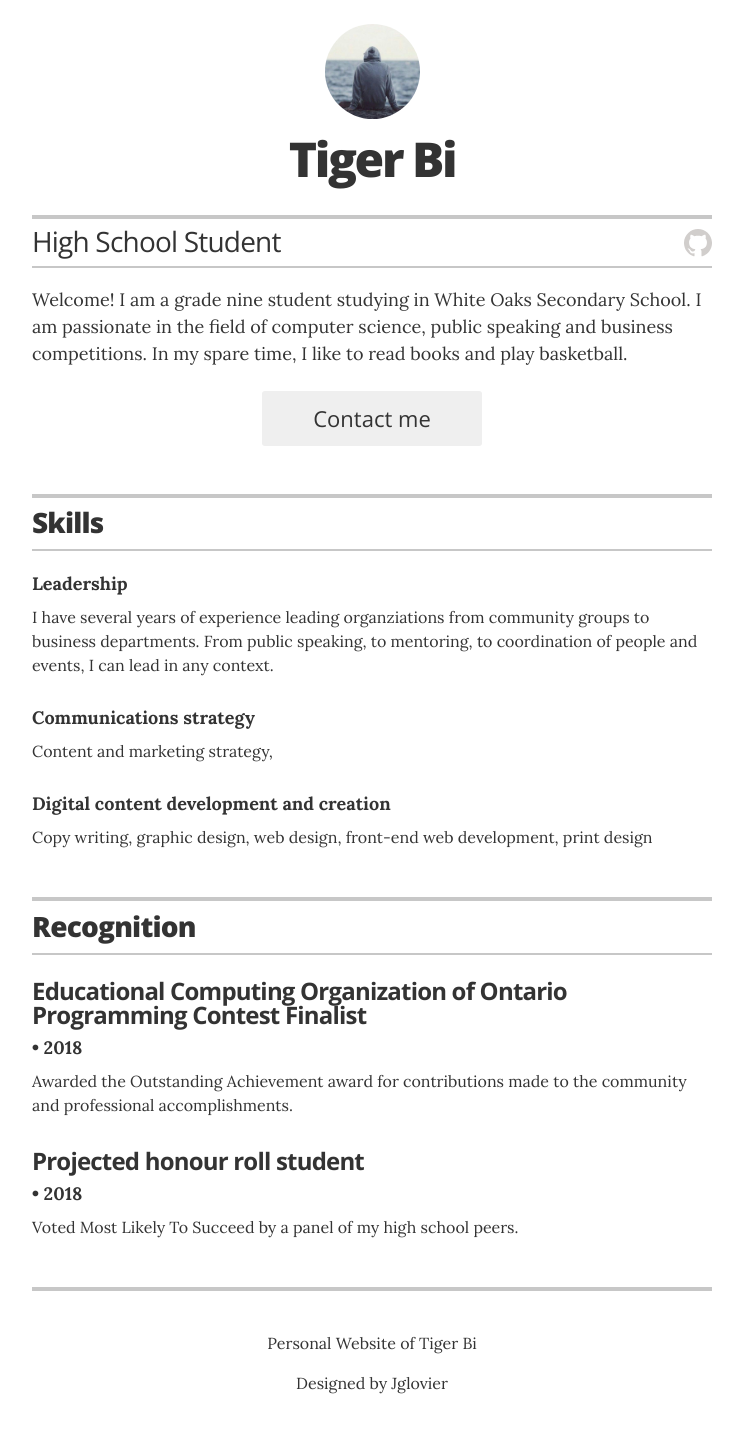
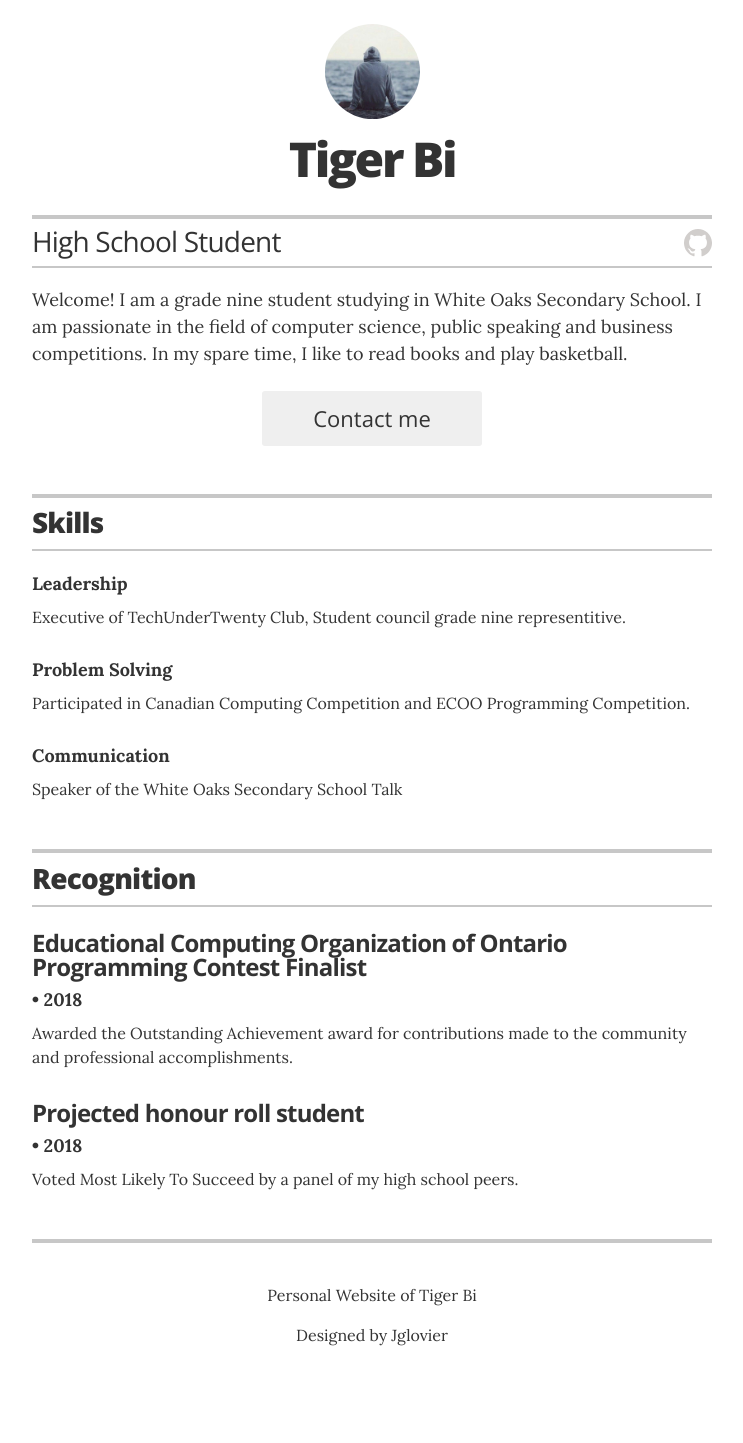
Before and after one commit to TigerBi/tigerbi.github.io, a Jekyll site: the page built from index.html, in a window 1280 px wide. Shown: the whole page, without its empty margins (268-1011 px from the left). Built offline with Jekyll 4.4.1, drawn with Linux system fonts in a browser that asks for light colours; after the commit the page ends 1395 px from its top, so only the background shows below that.

Commit message:
Update skills.yml

```diff
--- a/_data/skills.yml
+++ b/_data/skills.yml
@@ -1,12 +1,12 @@
 # Skills
 # Leadership
 - skill: Leadership
-  description: I have several years of experience leading organziations from community groups to business departments. From public speaking, to mentoring, to coordination of people and events, I can lead in any context.
+  description: Executive of TechUnderTwenty Club, Student council grade nine representitive.
 
 # Problem Solving
-- skill: Communications strategy
-  description: Content and marketing strategy,
+- skill: Problem Solving
+  description: Participated in Canadian Computing Competition and ECOO Programming Competition.
 
 # Communication
-- skill: Digital content development and creation
-  description: Copy writing, graphic design, web design, front-end web development, print design
+- skill: Communication
+  description: Speaker of the White Oaks Secondary School Talk
```
